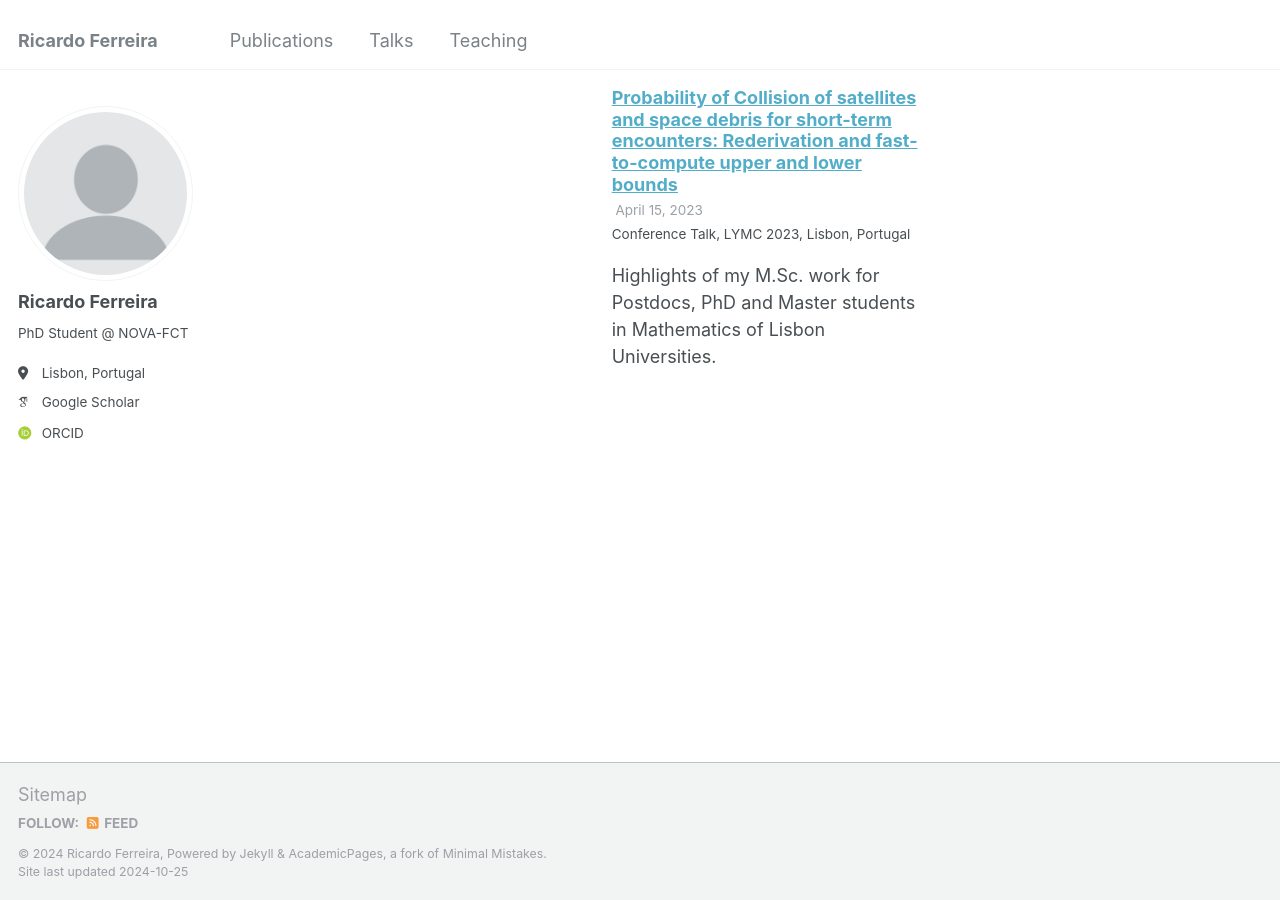
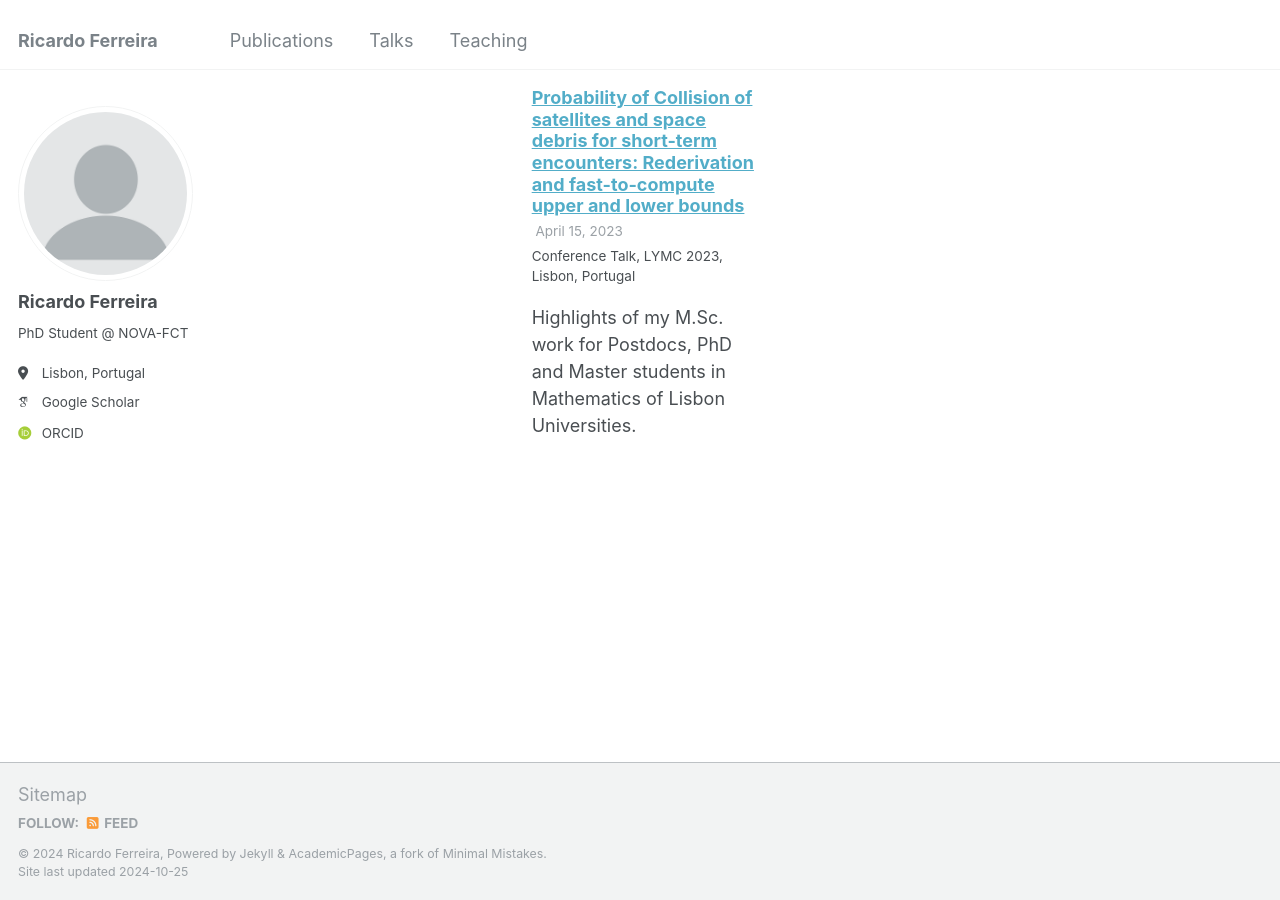
Before and after one commit to ricardojnf/ricardojnf.github.io, a Jekyll site: the page built from _pages/talks.md, in a window 1280 px wide. Built offline with Jekyll 4.4.1, drawn with Linux system fonts in a browser that asks for light colours; some web fonts are replaced.

Commit message:
Update _archive.scss

```diff
--- a/_sass/_archive.scss
+++ b/_sass/_archive.scss
@@ -138,7 +138,7 @@
   @include breakpoint($medium) {
     margin-left: 0; /* reset before mixin does its thing*/
     margin-right: 0; /* reset before mixin does its thing*/
-    @include gallery(3.3 of 10);
+    @include gallery(2.5 of 10);
 
     .archive__item-teaser {
       max-height: 120px;
```
